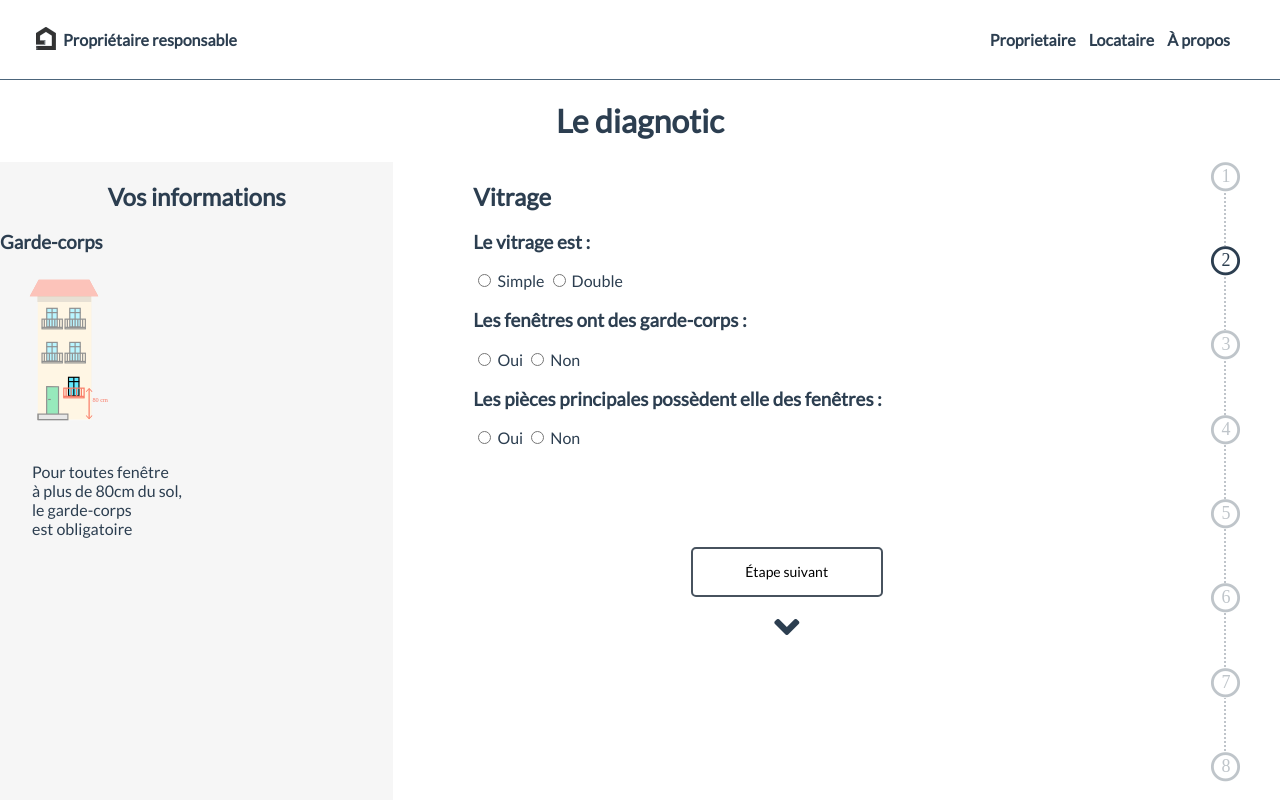
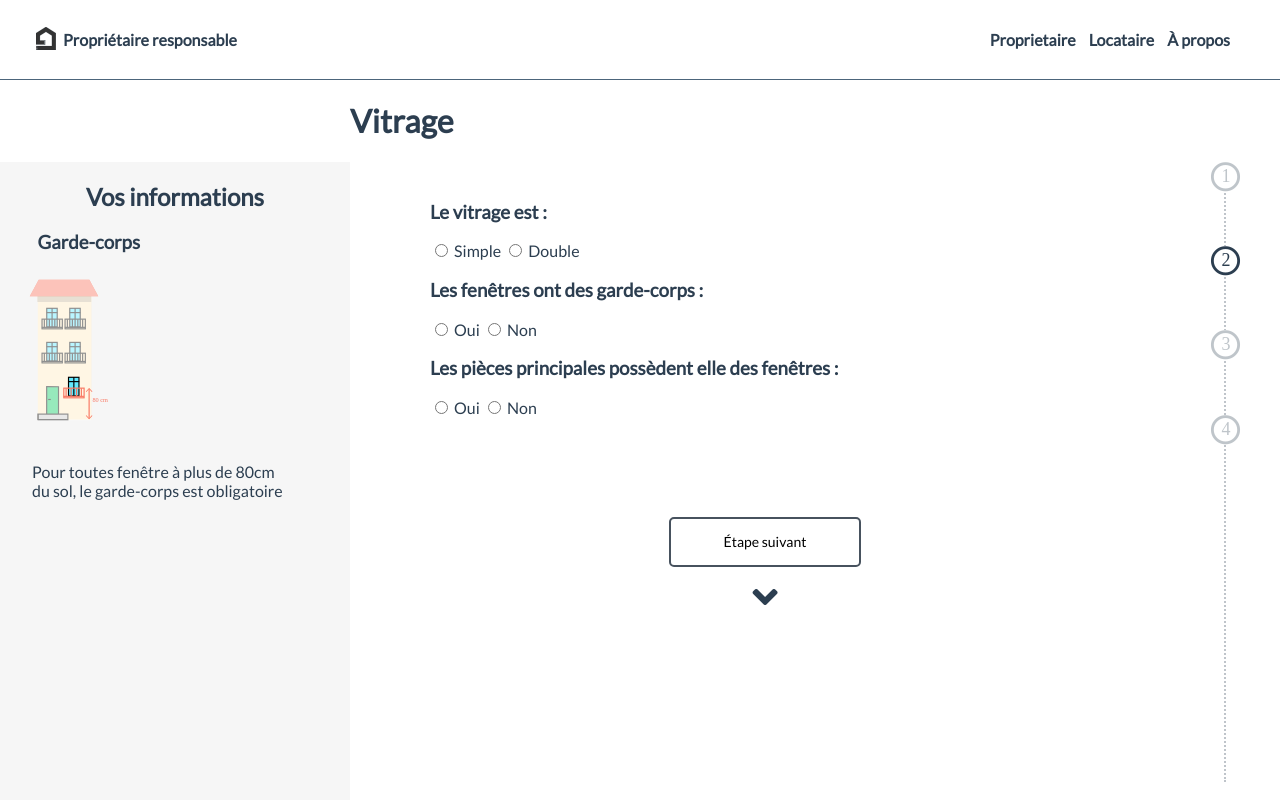
Before and after one commit to benoitguigal/permis-de-louer, a Vue app in the folder app/: page /commencez in a window 1280 px wide. Both pictures are taken after a click on the button "Étape suivant". Built offline with nearby package versions, Linux system fonts and the light colour scheme.

Commit message:
Update typo and style.

```diff
--- a/app/src/components/Glazing.vue
+++ b/app/src/components/Glazing.vue
@@ -1,9 +1,5 @@
 <template lang="html">
     <div class="glazing">
-        <h2>
-            Vitrage
-        </h2>
-
         <h3>Le vitrage est :</h3>
 
         <div>
@@ -39,8 +35,12 @@
 </template>
 
 <script>
+    import TitleStore from '@/store/TitleStore'
+
     export default {
         name : 'glazing',
+
+        store : TitleStore,
 
         data () {
             return {
@@ -48,6 +48,10 @@
                     type : ''
                 }
             }
+        },
+
+        mounted () {
+            this.$store.dispatch('changeTitle', 'Vitrage')
         }
     }
 </script>
--- a/app/src/components/Housing.vue
+++ b/app/src/components/Housing.vue
@@ -1,12 +1,6 @@
 <template lang="html">
     <div class="housing">
         <form>
-            <h2>
-                Nature du logement
-            </h2>
-
-            <br>
-
             <div class="housing__type">
                 <label for="housing-type-1">
                     <input type="radio" value="appartement"
@@ -15,6 +9,7 @@
                     />
                     Appartement
                 </label>
+                <br>
                 <label for="housing-type-2">
                     <input type="radio" value="maison"
                            v-model="housing.type"
@@ -23,8 +18,6 @@
                     Maison
                 </label>
             </div>
-
-            <br>
 
             <div class="housing__size">
                 <label>
@@ -42,11 +35,18 @@
 
 <script>
     import vueSlider from 'vue-slider-component'
+    import TitleStore from '@/store/TitleStore'
 
     export default {
         name : 'housing',
 
         components : {vueSlider},
+
+        store : TitleStore,
+
+        mounted () {
+            this.$store.dispatch('changeTitle', 'Nature du logement')
+        },
 
         data () {
             return {
@@ -74,10 +74,16 @@
             margin-bottom: 35px;
 
             label {
-                width: 128px;
+                width: 120px;
                 display: inline-block;
                 cursor: pointer;
                 margin-right: 72px;
+
+                input {
+                    position: relative;
+                    top: -2px;
+                    margin-right: 4px;
+                }
             }
         }
     }
--- a/app/src/components/InformationStepper.vue
+++ b/app/src/components/InformationStepper.vue
@@ -1,5 +1,6 @@
 <template lang="html">
     <div class="information-stepper">
+
         <component v-bind:is="currentStepComponent"></component>
         <div class="next">
             <NextStep></NextStep>
--- a/app/src/components/Stepper.vue
+++ b/app/src/components/Stepper.vue
@@ -3,6 +3,7 @@
         <i v-for="(index) in range" class="far fa-circle"
            v-bind:data-number="index"
            v-bind:class="{'is--active' : index === step}"
+           v-bind:style="{'visibility' : index > 4 ? 'hidden' : 'visible'}"
         ></i>
         <div class="line"></div>
     </div>
--- a/app/src/components/Water.vue
+++ b/app/src/components/Water.vue
@@ -1,14 +1,10 @@
 <template lang="html">
     <div class="water">
         <form>
-            <h2>
-                Nature des fuites
-            </h2>
-
             <section>
-            <span>
-                évacuation (eau usées)
-            </span>
+                <span>
+                    évacuation (eau usées)
+                </span>
                 <br>
                 <select v-model="water.evacutation">
                     <option value="Toilettes">Toilettes</option>
@@ -17,7 +13,7 @@
                     <option value="Machine à laver">Machine à laver</option>
                 </select>
             </section>
-            <hr>
+
             <section>
             <span>
                 Adduction (eau potable)
@@ -35,8 +31,12 @@
 </template>
 
 <script>
+    import TitleStore from '@/store/TitleStore'
+
     export default {
         name : 'water',
+
+        store : TitleStore,
 
         data () {
             return {
@@ -45,6 +45,10 @@
                 }
             }
         },
+
+        mounted () {
+            this.$store.dispatch('changeTitle', 'Nature des fuites')
+        }
     }
 </script>
 
@@ -55,6 +59,7 @@
             padding-left: 80px;
 
             section {
+                margin-bottom: 15px;
                 span {
                     display: block;
                 }
--- a/app/src/components/reminders/GlazingReminder.vue
+++ b/app/src/components/reminders/GlazingReminder.vue
@@ -5,11 +5,9 @@
         </h3>
         <img src="@/assets/glazing.svg">
         <p>
-            Pour toutes fenêtre
+            Pour toutes fenêtre  à plus de 80cm
             <br>
-            à plus de 80cm du sol, <br>
-            le garde-corps<br>
-            est obligatoire
+            du sol, le garde-corps est obligatoire
         </p>
     </div>
 </template>
@@ -27,6 +25,10 @@
             margin-left: 1em;
         }
 
+        h3 {
+            margin-left: 2em;
+        }
+
         p {
             margin: 2em;
         }
--- /dev/null
+++ b/app/src/store/TitleStore.js
@@ -0,0 +1,18 @@
+import Vue from 'vue';
+import Vuex from 'vuex';
+
+Vue.use(Vuex);
+
+const TitleStore = new Vuex.Store({
+    state : {
+        title : ''
+    },
+
+    actions : {
+        changeTitle (ctx, title) {
+            ctx.state.title = title
+        }
+    }
+});
+
+export default TitleStore
--- a/app/src/views/Start.vue
+++ b/app/src/views/Start.vue
@@ -1,9 +1,8 @@
 <template lang="html">
     <div class="start">
         <h1>
-            Le diagnotic
+            {{ title }}
         </h1>
-
         <div class="content">
             <div class="left-part">
                 <h2>
@@ -28,6 +27,7 @@
     import Stepper from '@/components/Stepper'
     import ReminderStore from '@/store/ReminderStore'
     import WizardStore from '@/store/WizardStore'
+    import TitleStore from '@/store/TitleStore'
 
     export default {
         name : 'start',
@@ -53,6 +53,9 @@
         computed : {
             currentReminder () {
                 return this.$store.state.currentReminder
+            },
+            title () {
+                return TitleStore.state.title
             }
         }
     }
@@ -71,6 +74,11 @@
         height: 100%;
         overflow: hidden;
 
+        h1 {
+            text-align: left;
+            padding-left: 350px;
+        }
+
         .content {
             display: flex;
             height: 100%;
@@ -79,7 +87,7 @@
                 @include flexPart();
 
                 background: #f6f6f6;
-                flex: 1;
+                flex: 0 0 350px;
                 overflow: hidden;
                 position: relative;
             }
@@ -87,10 +95,10 @@
             .center-part {
                 @include flexPart();
 
-                /*background: #eeeeee;*/
-                flex: 2;
+                flex: 1;
                 height: 98%;
                 overflow: scroll;
+                padding-top: 20px;
             }
 
             .right-part {
--- a/app/src/views/Tenant.vue
+++ b/app/src/views/Tenant.vue
@@ -57,7 +57,7 @@
 
         methods : {
             start () {
-                this.$router.push({name : 'start'})
+
             },
 
             appendImageOnLoad (link) {
```
